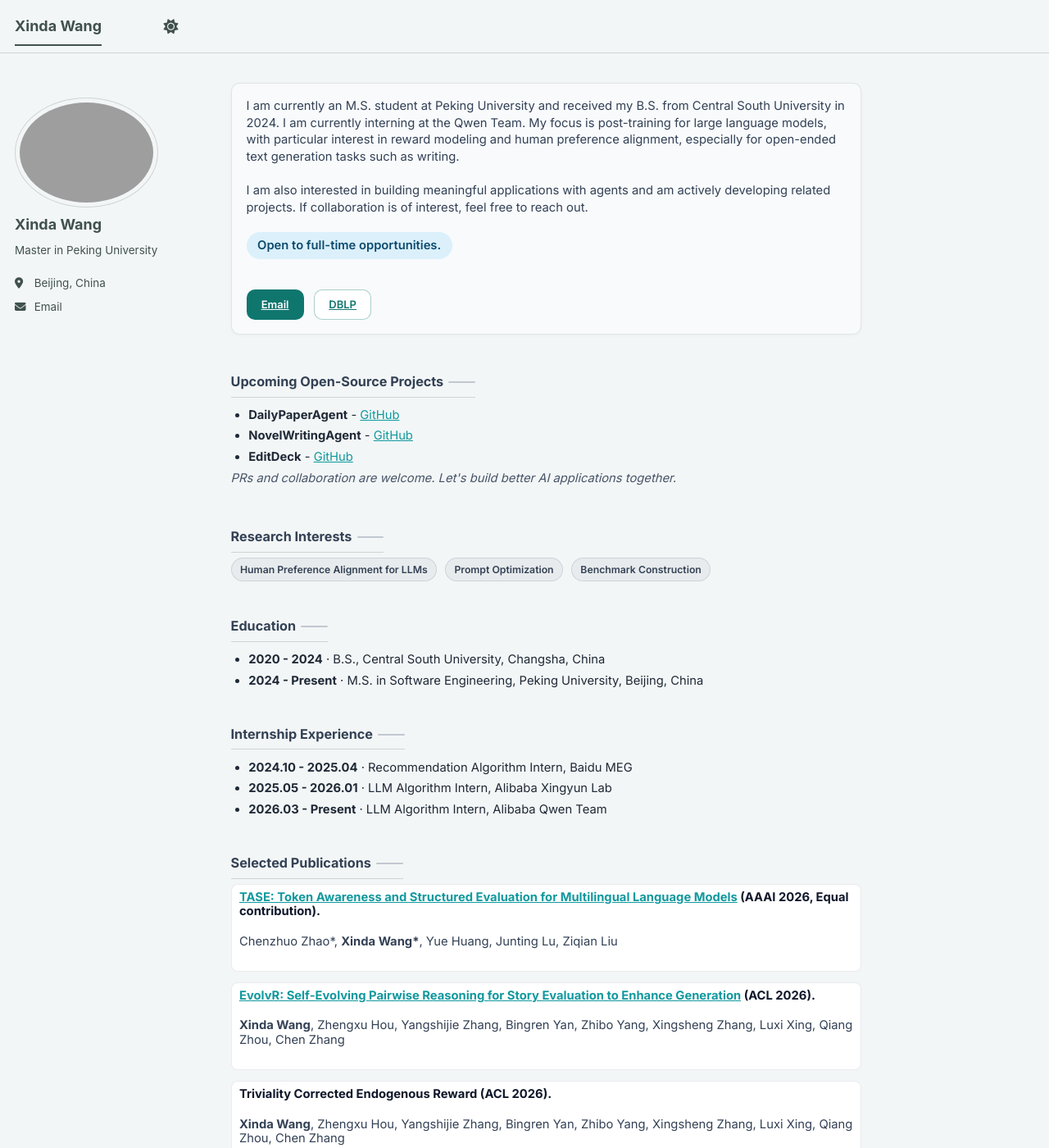
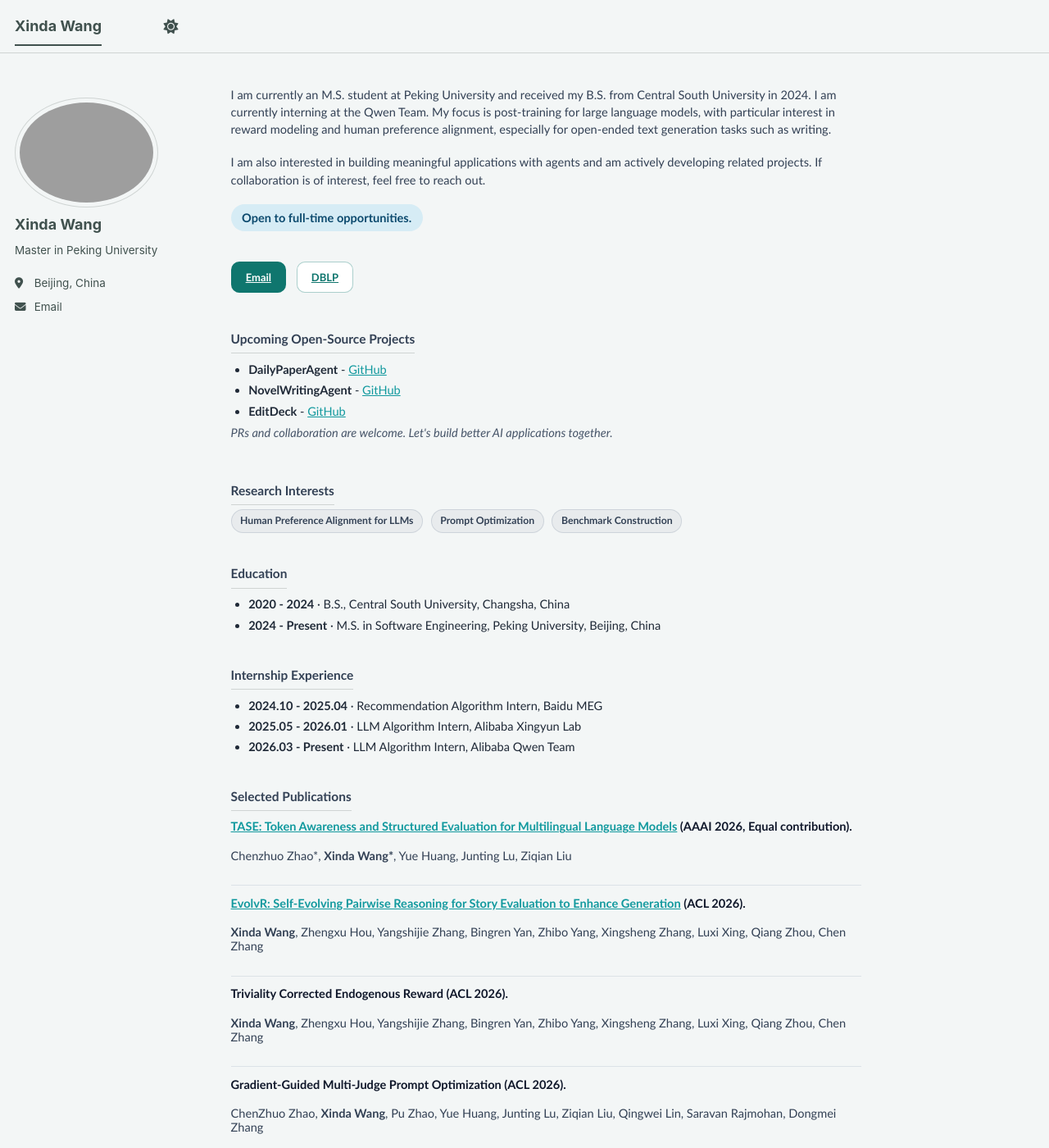
Before and after one commit to xindaaW/xindaaW.github.io, a Jekyll site: the page built from _pages/about.md, in a window 1280 px wide and 1400 px high. Shown: the whole window at 82% size. Built offline with Jekyll 4.4.1, drawn with Linux system fonts in a browser that asks for light colours; a script bundle is joined from its source files by our own code; library files that are not in the unit come from our copies.

Commit message:
adopt cleaner minimalist typography and reduce boxy styling

```diff
--- a/assets/css/main.scss
+++ b/assets/css/main.scss
@@ -1,7 +1,5 @@
 ---
 ---
-@import url("https://fonts.googleapis.com/css2?family=Inter:wght@400;500;600;700&display=swap");
-
 /*
  * This file controls what is imported from /_sass
  *
@@ -45,25 +43,25 @@
 
 /* Homepage polish (about page) */
 .page__content {
-  font-family: "Inter", "Segoe UI", Arial, sans-serif;
+  font-family: "Trebuchet MS", Helvetica, sans-serif;
   font-size: 13px;
-  line-height: 1.42;
+  line-height: 1.46;
   color: #1f2937;
 }
 
 .page__content p,
 .page__content li {
-  font-size: 0.82rem;
+  font-size: 0.81rem;
 }
 
 .home-hero {
   position: relative;
-  margin: 0 0 0.9rem;
-  padding: 0.92rem 1rem;
-  border-radius: 10px;
-  border: 1px solid rgba(100, 116, 139, 0.16);
-  background: #f8fafc;
-  box-shadow: 0 1px 4px rgba(15, 23, 42, 0.03);
+  margin: 0 0 0.55rem;
+  padding: 0.2rem 0 0.35rem;
+  border: 0;
+  border-radius: 0;
+  background: transparent;
+  box-shadow: none;
 }
 
 .home-hero__eyebrow {
@@ -139,28 +137,23 @@
 }
 
 .home-section {
-  margin: 0.72rem 0;
+  margin: 0.52rem 0;
 }
 
 .home-section h2 {
   display: inline-flex;
   align-items: center;
-  gap: 0.35rem;
-  margin-bottom: 0.34rem;
-  font-family: "Inter", "Segoe UI", Arial, sans-serif;
-  font-size: 0.9rem;
+  gap: 0;
+  margin-bottom: 0.26rem;
+  font-family: "Trebuchet MS", Helvetica, sans-serif;
+  font-size: 0.86rem;
   font-weight: 700;
   letter-spacing: 0;
   color: #334155;
 }
 
 .home-section h2::after {
-  content: "";
-  display: inline-block;
-  width: 1.8rem;
-  height: 2px;
-  border-radius: 999px;
-  background: rgba(100, 116, 139, 0.35);
+  content: none;
 }
 
 .home-chip-list {
@@ -195,7 +188,7 @@
 .home-timeline strong,
 .home-list strong,
 .pub-card__title {
-  font-family: "Inter", "Segoe UI", Arial, sans-serif;
+  font-family: "Trebuchet MS", Helvetica, sans-serif;
 }
 
 .pub-cards {
@@ -204,14 +197,15 @@
   list-style: none;
   display: grid;
   grid-template-columns: 1fr;
-  gap: 0.3rem;
+  gap: 0;
 }
 
 .pub-card {
-  padding: 0.42rem 0.52rem;
-  border: 1px solid rgba(100, 116, 139, 0.14);
-  border-radius: 8px;
-  background: #fff;
+  padding: 0.34rem 0 0.42rem;
+  border: 0;
+  border-bottom: 1px solid rgba(148, 163, 184, 0.24);
+  border-radius: 0;
+  background: transparent;
   box-shadow: none;
 }
 
@@ -219,8 +213,8 @@
   margin: 0;
   font-weight: 700;
   color: #0f172a;
-  font-size: 0.76rem;
-  line-height: 1.16;
+  font-size: 0.74rem;
+  line-height: 1.15;
 }
 
 .pub-card__meta {
@@ -233,8 +227,8 @@
 .pub-card__authors {
   margin: 0.26rem 0 0;
   color: #334155;
-  font-size: 0.62rem;
-  line-height: 1.18;
+  font-size: 0.58rem;
+  line-height: 1.16;
 }
 
 .home-note {
@@ -244,10 +238,11 @@
 }
 
 .home-contact {
-  padding: 0.65rem 0.78rem;
-  border: 1px solid rgba(15, 118, 110, 0.2);
-  border-radius: 8px;
-  background: rgba(15, 118, 110, 0.035);
+  padding: 0.45rem 0;
+  border: 0;
+  border-top: 1px solid rgba(148, 163, 184, 0.24);
+  border-radius: 0;
+  background: transparent;
 }
 
 @media (max-width: 768px) {
```
